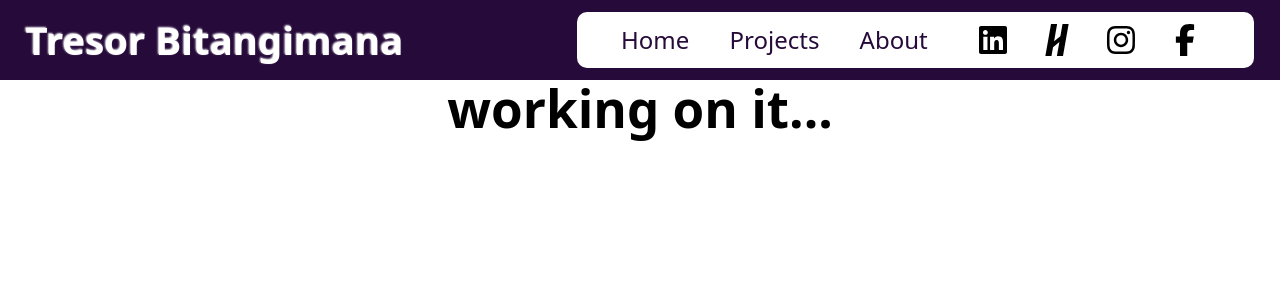
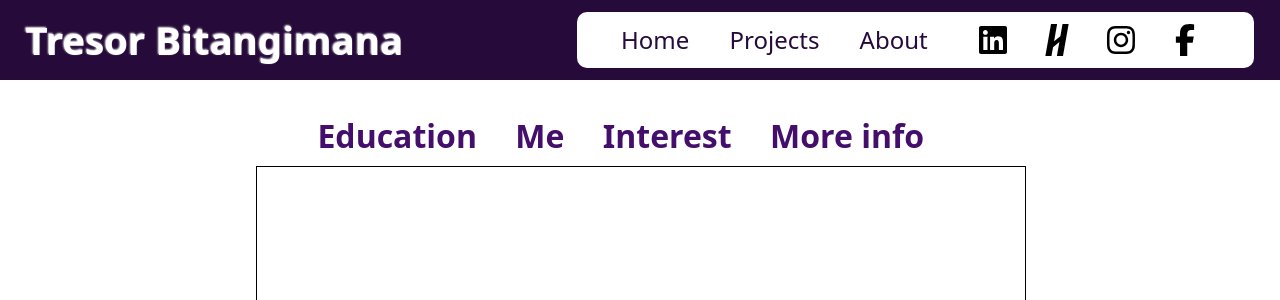
Before and after one commit to TresorBitangimana/Tresor_Portfolio, a React (Vite) app in the folder Tresor_portfolio/: page /Portfolio/About/About in a window 1280 px wide. Shown: the top 300 px of the page. Built offline with nearby package versions, Linux system fonts and the light colour scheme.

Commit message:
added content to about

```diff
--- a/Tresor_portfolio/src/About/About.css
+++ b/Tresor_portfolio/src/About/About.css
@@ -4,4 +4,41 @@
     display: flex;
     justify-content: center;
     align-items: center;
+    height: auto;
+    width: 100%;
 }
+
+.about-content-container{
+    height: 75vh;
+    height: 75dvh;
+    width: 60%;
+    margin-top: 2%;
+}
+
+.about-nav{
+    height: 10%;
+    width: 100%;
+    text-align: center;
+    align-content: center;
+}
+
+.about-nav ul li{
+    display: inline;
+    margin-right: 5%;
+    font-size: 2em;
+    user-select: none;
+    color: var(--primary-color);
+    font-weight: bold;
+    border-bottom: 2px solid white;
+}
+.about-nav ul li:hover{
+    cursor: pointer;
+    color: black;
+    border-bottom: 2px solid black;
+}
+
+.about-info-container{
+    height: 90%;
+    width: 100%;
+    border: 1px solid black;
+}
--- a/Tresor_portfolio/src/About/About.jsx
+++ b/Tresor_portfolio/src/About/About.jsx
@@ -4,7 +4,18 @@ import "./About.css";
 function About(){
     return(
         <div className="about-container" id="about-contaienr">
-            <h1>working on it...</h1>
+            <div className="about-content-container" id="about-content-container">
+                <nav className="about-nav" id="about-nav">
+                    <ul>
+                        <li className="about-paths" id="about-paths">Education</li>
+                        <li className="about-paths" id="about-paths">Me</li>
+                        <li className="about-paths" id="about-paths">Interest</li>
+                        <li className="about-paths" id="about-paths">More info</li>
+                    </ul>
+                </nav>
+                <div className="about-info-container">
+                </div>
+            </div>
         </div>
     );
 }
```
